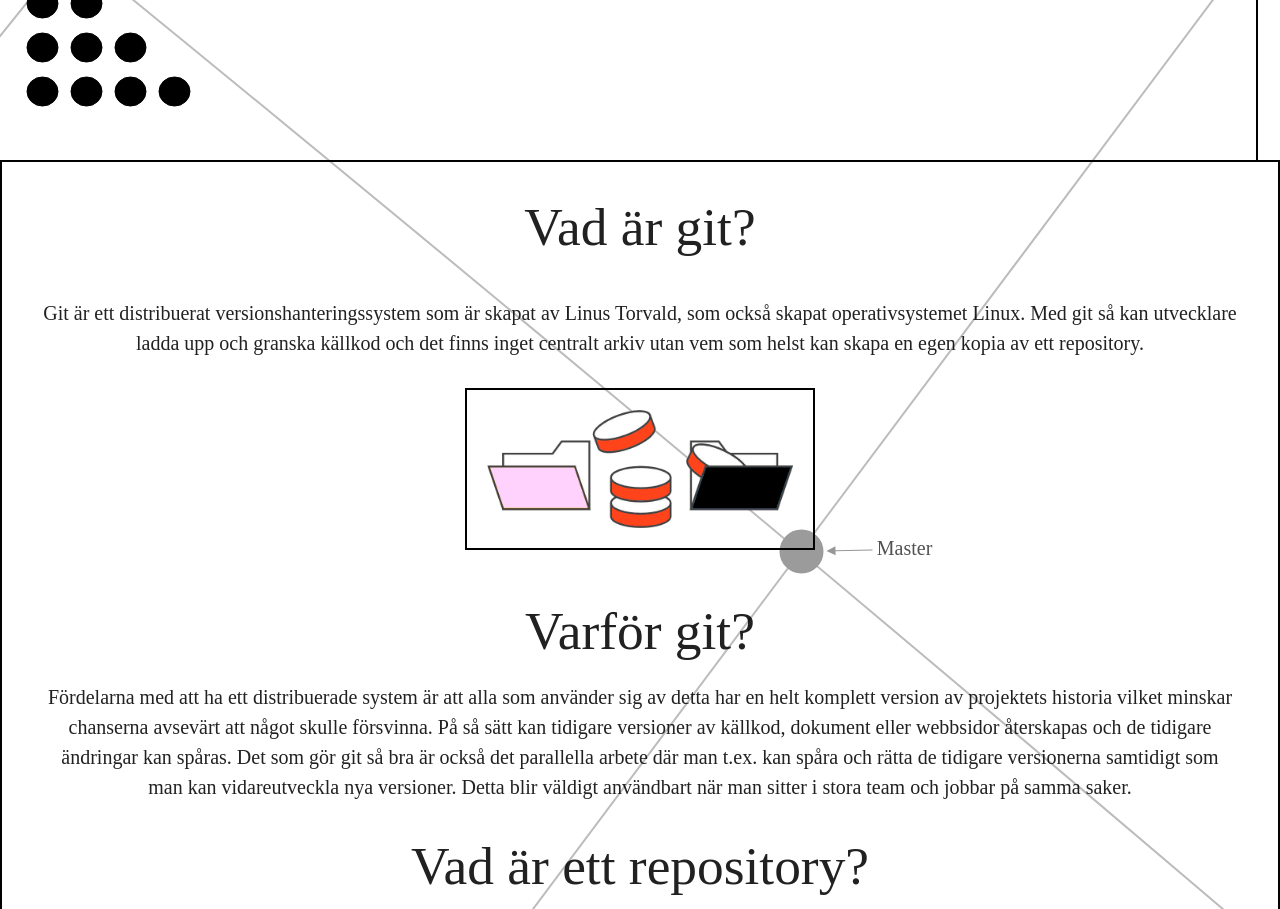
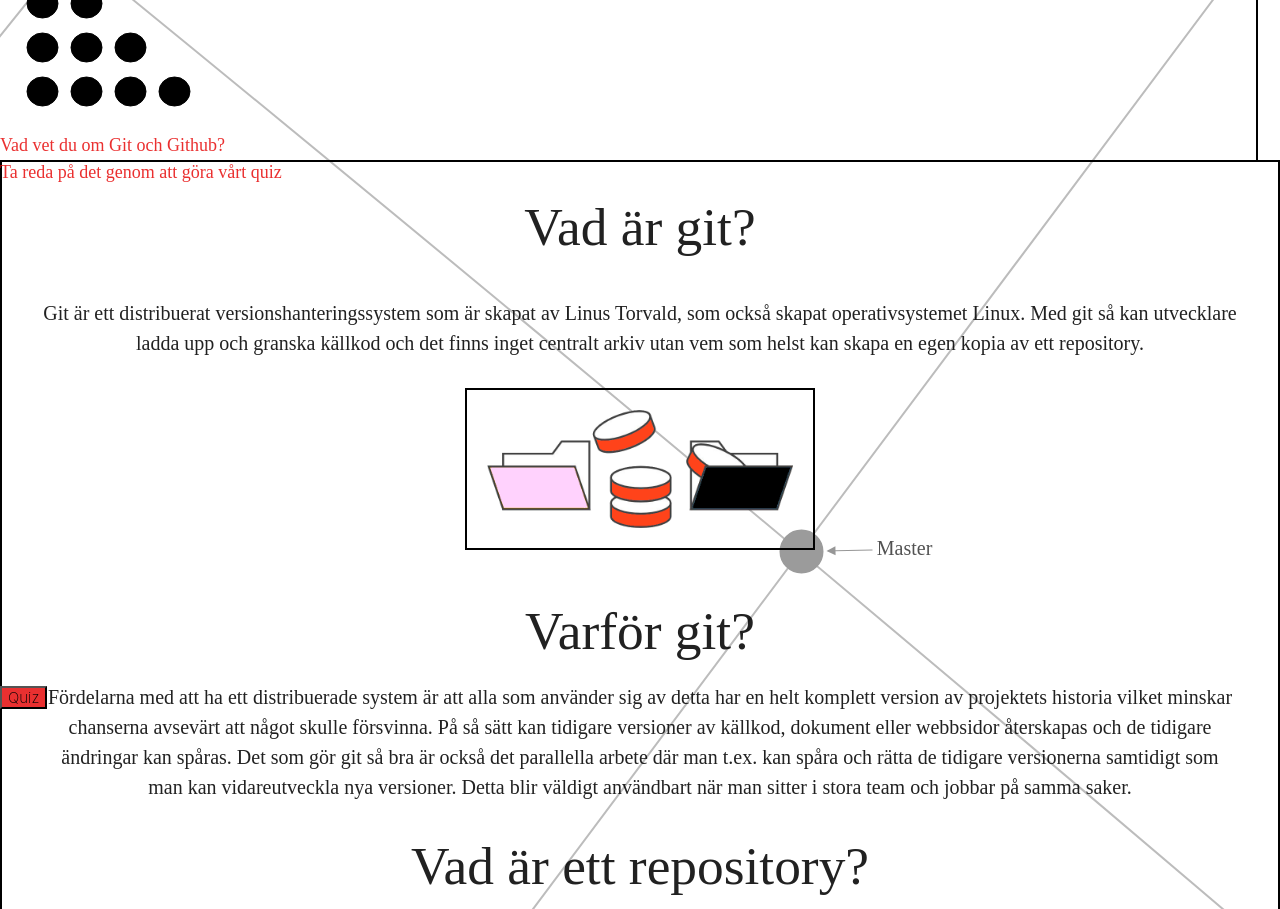
Before and after one commit to ellinorwase/how-to-git, a React (Create React App) app: page / in a window 1280 px wide. Shown: the part 640-1549 px from the top of the page. Built offline with nearby package versions, Linux system fonts and the light colour scheme; a web font is replaced by a local one.

Commit message:
added editional context to quiz btn

```diff
--- a/src/components/start.js
+++ b/src/components/start.js
@@ -32,9 +32,14 @@
           <h3>A</h3>
           <h3>?</h3>
         </div>
+
         <Logo className="dots" />
         {/* <Line1 className="line1" /> */}
         {/* <Line2 className="line2"/> */}
+
+       <p className='quiz-text'>Vad vet du om Git och Github?<br></br>Ta reda på det genom att göra vårt quiz</p>
+       <button className='quiz-btn'>Quiz</button>
+
       </div>
     );
   }
--- a/src/css/start.css
+++ b/src/css/start.css
@@ -105,13 +105,14 @@
   font-weight: 200;
   font-size: large;
   color: rgba(230, 11, 11, 0.849);
-  margin-top: 200px;
+  margin-bottom: 500px;
 }
 
 .quiz-btn{
   font-weight: 200;
   background-color: rgba(230, 11, 11, 0.849);
   margin-right: 100px;
+  margin-bottom: 500px;
 }
 
 
```
